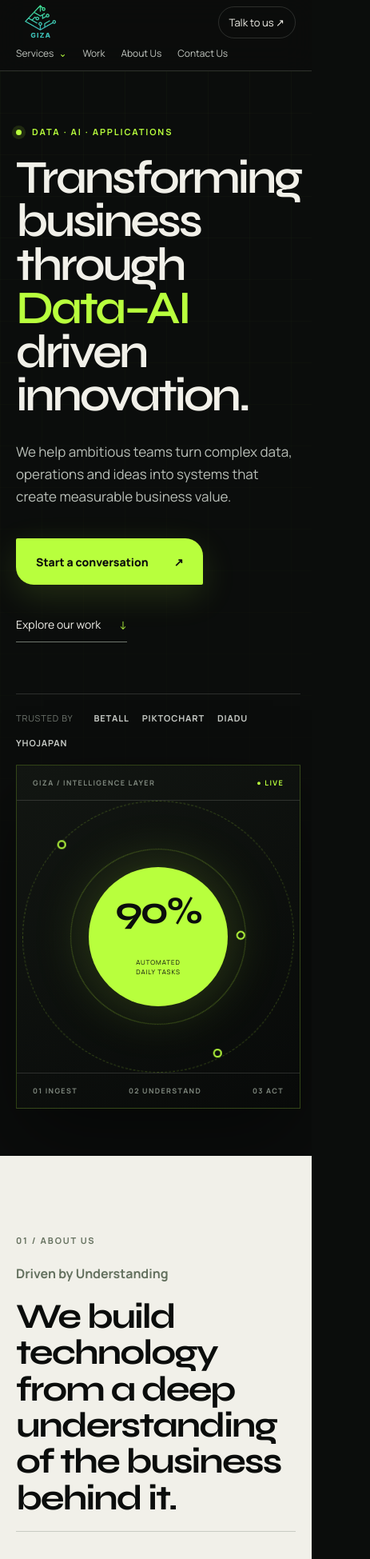
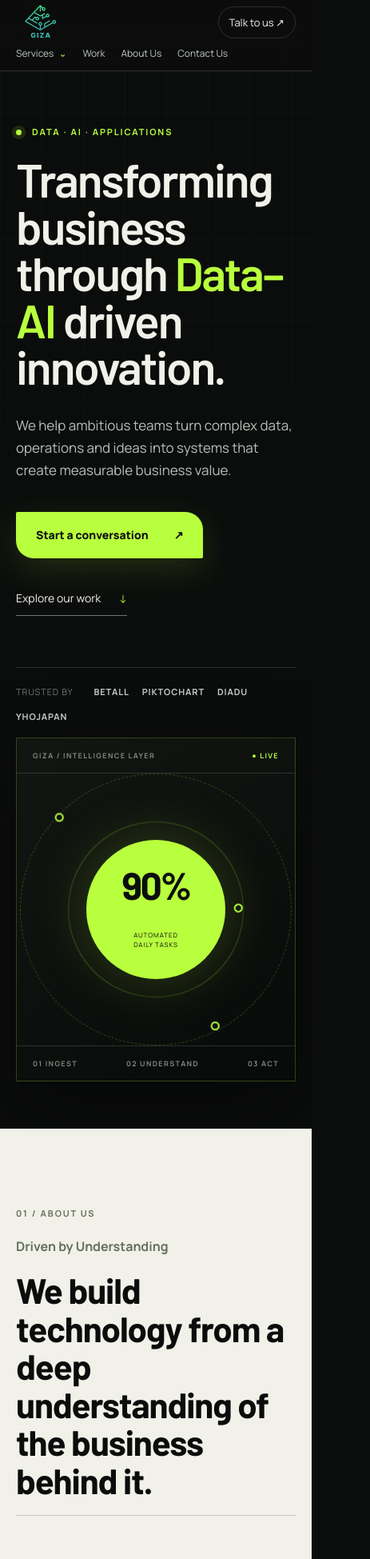
Before and after one commit to captainnemo27/giza-site, a React (Vite) app: page / in a window 390 px wide. Shown: the top 1949 px of the page at 80% size, 463 px wide, since content can reach past the window. Built offline with nearby package versions, Linux system fonts and the light colour scheme.

Commit message:
Refine typography with taller display type

```diff
--- a/index.html
+++ b/index.html
@@ -10,7 +10,7 @@
     <link rel="icon" href="./favicon.svg" />
     <link rel="preconnect" href="https://fonts.googleapis.com" />
     <link rel="preconnect" href="https://fonts.gstatic.com" crossorigin />
-    <link href="https://fonts.googleapis.com/css2?family=Manrope:wght@400;500;600;700;800&family=Syne:wght@500;600;700;800&display=swap" rel="stylesheet" />
+    <link href="https://fonts.googleapis.com/css2?family=Barlow:wght@500;600;700;800&family=Manrope:wght@400;500;600;700;800&display=swap" rel="stylesheet" />
     <title>Data & AI Solutions for Business | Giza Digital</title>
   </head>
   <body>
--- a/src/index.css
+++ b/src/index.css
@@ -1,5 +1,5 @@
 :root {
-  --font-display: "Syne", sans-serif;
+  --font-display: "Barlow", sans-serif;
   --font-body: "Manrope", sans-serif;
   --ink: #0b0d0c;
   --panel: #111411;
@@ -44,7 +44,7 @@ nav a:hover, footer a:hover { color: var(--lime); }
 .hero-copy { position: relative; z-index: 1; align-self: center; }
 .eyebrow, .section-index { color: var(--lime); font: 700 11px/1 var(--font-body); letter-spacing: .17em; text-transform: uppercase; }
 .pulse { display: inline-block; width: 7px; height: 7px; margin-right: 9px; border-radius: 50%; background: var(--lime); box-shadow: 0 0 0 5px rgba(184,255,61,.12); }
-.hero h1 { max-width: 900px; margin-top: 25px; font-size: clamp(54px, 6.5vw, 104px); line-height: .93; letter-spacing: -.058em; font-weight: 600; }
+.hero h1 { max-width: 900px; margin-top: 25px; font-size: clamp(56px, 6.7vw, 108px); line-height: 1; letter-spacing: -.035em; font-weight: 600; }
 .hero h1 em, .final-cta h2 em { color: var(--lime); font-style: normal; }
 .hero-sub { max-width: 660px; margin-top: 30px; color: #b9bfb8; font-size: clamp(17px, 1.45vw, 22px); line-height: 1.65; }
 .hero-actions { display: flex; align-items: center; gap: 28px; margin-top: 38px; }
@@ -78,7 +78,7 @@ nav a:hover, footer a:hover { color: var(--lime); }
 .manifesto { display: grid; grid-template-columns: .85fr 1.15fr; gap: 5vw 8vw; padding: 10vw 4vw; background: var(--ivory); color: var(--ink); }
 .manifesto .section-index { color: #65715f; }
 .kicker { margin: 25px 0 20px; color: #63705e; font-weight: 700; }
-.manifesto h2 { max-width: 720px; font-size: clamp(42px, 4.8vw, 72px); line-height: 1.03; letter-spacing: -.045em; }
+.manifesto h2 { max-width: 720px; font-size: clamp(44px, 5vw, 76px); line-height: 1.08; letter-spacing: -.025em; }
 .about-story { align-self: end; padding-top: 48px; border-top: 1px solid #c8cbc3; }
 .about-tabs { grid-column: 2; display: flex; align-self: end; gap: 8px; padding-bottom: 18px; border-bottom: 1px solid #c8cbc3; }
 .about-tabs a { padding: 12px 17px; border: 1px solid #b9bdb4; color: #596158; font-size: 12px; font-weight: 800; }
@@ -88,7 +88,7 @@ nav a:hover, footer a:hover { color: var(--lime); }
 .about-story p + p, .about-block p + p { margin-top: 20px; }
 .about-story strong, .about-block strong { color: var(--ink); }
 .about-block { grid-column: 1 / -1; display: grid; grid-template-columns: .85fr 1.15fr; gap: 8vw; margin-top: 5vw; padding-top: 5vw; border-top: 1px solid #c8cbc3; }
-.about-block h3, .about-strategy h3 { margin-bottom: 25px; font-size: clamp(30px, 3.2vw, 50px); line-height: 1.08; letter-spacing: -.035em; }
+.about-block h3, .about-strategy h3 { margin-bottom: 25px; font-size: clamp(32px, 3.35vw, 53px); line-height: 1.12; letter-spacing: -.02em; }
 .about-strategy { grid-column: 1 / -1; margin-top: 4vw; padding-top: 5vw; border-top: 1px solid #c8cbc3; }
 .about-strategy-heading { display: grid; grid-template-columns: .85fr 1.15fr; gap: 8vw; }
 .strategy-grid { display: grid; grid-template-columns: repeat(3, 1fr); gap: 1px; margin-top: 50px; background: #c8cbc3; border: 1px solid #c8cbc3; }
@@ -98,7 +98,7 @@ nav a:hover, footer a:hover { color: var(--lime); }
 
 .services, .work, .testimonials, .faq { padding: 10vw 4vw; }
 .section-heading { display: grid; grid-template-columns: 1.6fr .7fr; gap: 6vw; align-items: end; margin-bottom: 70px; }
-.section-heading h2, .quote-heading h2, .faq h2 { margin-top: 18px; font-size: clamp(46px, 6vw, 90px); line-height: .98; letter-spacing: -.05em; }
+.section-heading h2, .quote-heading h2, .faq h2 { margin-top: 18px; font-size: clamp(48px, 6.2vw, 94px); line-height: 1.04; letter-spacing: -.03em; }
 .section-heading > p { color: var(--muted); line-height: 1.7; font-size: 17px; }
 .service-list { border-top: 1px solid var(--line); }
 .service-row { display: grid; grid-template-columns: .35fr 1.2fr 1.1fr .2fr; gap: 30px; align-items: center; padding: 34px 8px; border-bottom: 1px solid var(--line); transition: padding .25s var(--ease), background .25s ease; }
@@ -116,7 +116,7 @@ nav a:hover, footer a:hover { color: var(--lime); }
 .project-overlay { position:absolute; z-index:2; left:24px; right:24px; bottom:20px; display:flex; align-items:end; justify-content:space-between; color:white; }
 .project-overlay b { font:700 20px/1 var(--font-display); letter-spacing:.04em; }.project-overlay small { color:#d9ddd7; font-size:10px; text-transform:uppercase; letter-spacing:.1em; }
 .project-meta { display: flex; justify-content: space-between; margin-top: 18px; color: #566052; font-size: 10px; letter-spacing: .1em; }.project-meta b { color: var(--ink); }
-.project-card h3 { max-width: 620px; margin-top: 13px; font-size: clamp(24px, 2.5vw, 42px); line-height: 1.13; letter-spacing: -.035em; }
+.project-card h3 { max-width: 620px; margin-top: 13px; font-size: clamp(25px, 2.6vw, 44px); line-height: 1.18; letter-spacing: -.02em; }
 
 .testimonials { margin-top: 8vw; display: grid; grid-template-columns: .8fr 1.2fr; gap: 7vw; background: #121512; }
 .quote-heading { position: sticky; top: 130px; align-self: start; }.quote-grid { display: grid; gap: 18px; }
@@ -128,7 +128,7 @@ figcaption { display: grid; grid-template-columns: auto 1fr; column-gap: 12px; a
 .faq { display: grid; grid-template-columns: .75fr 1.25fr; gap: 8vw; background: var(--ivory); color: var(--ink); }.faq .section-index { color: #65715f; }.faq > div:first-child > p:last-child { margin-top: 30px; color: #596158; }.faq a { border-bottom: 1px solid; font-weight: 700; }
 .faq-list { border-top: 1px solid #bfc3bb; }details { border-bottom: 1px solid #bfc3bb; }summary { display: grid; grid-template-columns: 45px 1fr auto; align-items: center; gap: 15px; padding: 27px 0; cursor: pointer; list-style: none; font: 650 20px/1.35 var(--font-display); }summary::-webkit-details-marker { display:none; }summary span { color: #798076; font: 700 10px/1 var(--font-body); }summary i { font-style: normal; font-size: 25px; transition: transform .2s ease; }details[open] summary i { transform: rotate(45deg); }details > p { padding: 0 45px 28px 60px; color: #4f584d; line-height: 1.75; }
 
-.final-cta { padding: 10vw 4vw; text-align: center; background: var(--lime); color: var(--ink); }.final-cta > p { font-size: 10px; font-weight: 800; letter-spacing: .18em; }.final-cta h2 { margin: 28px auto 45px; font-size: clamp(55px, 8.7vw, 140px); line-height: .88; letter-spacing: -.065em; }.final-cta h2 em { color: transparent; -webkit-text-stroke: 2px var(--ink); }.button-dark { background: var(--ink); color: var(--ivory); }
+.final-cta { padding: 10vw 4vw; text-align: center; background: var(--lime); color: var(--ink); }.final-cta > p { font-size: 10px; font-weight: 800; letter-spacing: .18em; }.final-cta h2 { margin: 28px auto 45px; font-size: clamp(58px, 9vw, 146px); line-height: .96; letter-spacing: -.04em; }.final-cta h2 em { color: transparent; -webkit-text-stroke: 2px var(--ink); }.button-dark { background: var(--ink); color: var(--ivory); }
 
 footer { padding: 6vw 4vw 25px; background: #080a09; }.footer-main { display: grid; grid-template-columns: 2fr repeat(3,1fr); gap: 5vw; padding-bottom: 60px; }.footer-main > div { display: flex; flex-direction: column; gap: 13px; color: #949b93; font-size: 13px; }.footer-main > div > span { margin-bottom: 10px; color: var(--ivory); font-size: 11px; font-weight: 800; text-transform: uppercase; letter-spacing: .12em; }.footer-main > div:first-child p { max-width: 300px; margin-top: 15px; line-height: 1.7; }.footer-brand { color: var(--ivory); }.footer-logo { display: block; width: 112px; height: auto; }.footer-bottom { display: flex; justify-content: space-between; padding-top: 24px; border-top: 1px solid var(--line); color: #727871; font-size: 10px; letter-spacing: .08em; }
 
```
